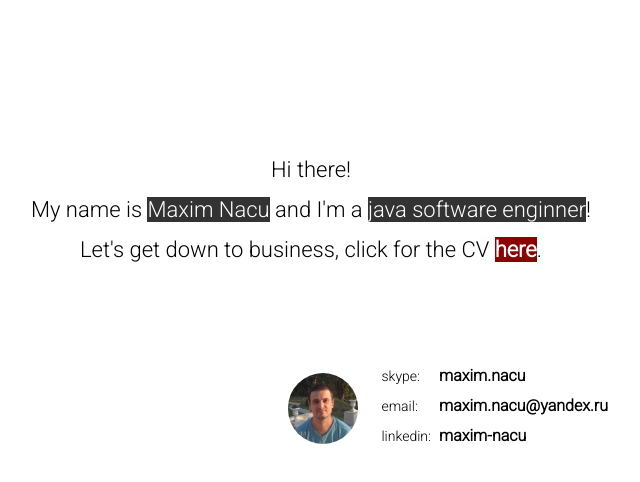
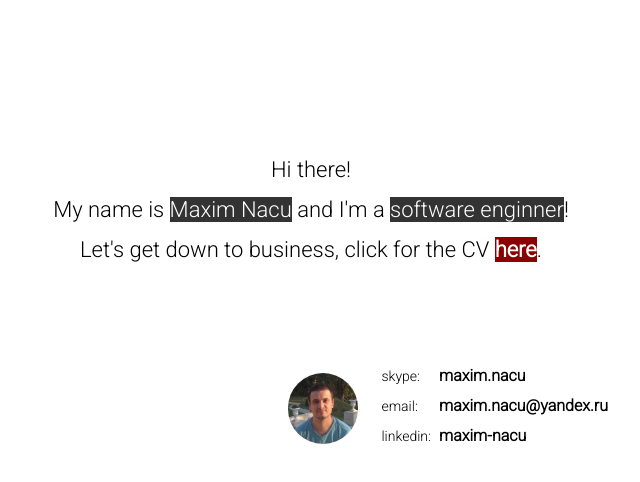
Before and after one commit to NSMaxim/nsmaxim.github.io, a plain HTML site: page index.html in a window 1280 px wide. Shown: the whole page, without its empty margins (329-969 px from the left). Drawn offline with Linux system fonts and the light colour scheme.

Commit message:
updated something about me

```diff
--- a/index.html
+++ b/index.html
@@ -11,7 +11,7 @@
 		<div class="content">
 			<div class="intro">
 				<span>Hi there!</span><br/>
-				<span>My name is <span class="highlight">Maxim Nacu</span> and I'm a <span class="highlight">java software enginner</span>!</span><br/>
+				<span>My name is <span class="highlight">Maxim Nacu</span> and I'm a <span class="highlight">software enginner</span>!</span><br/>
 				<span>Let's get down to business, click for the CV <a href="https://github.com/NSMaxim/nsmaxim.github.io/raw/master/docs/CV_Maxim_Nacu.pdf"><span class="highlight-red">here</span></a>.</span>
 			</div>
 			<table>
```
